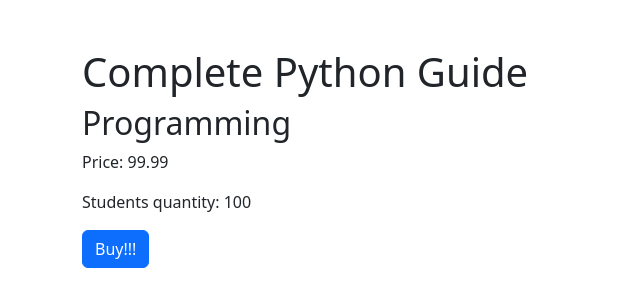
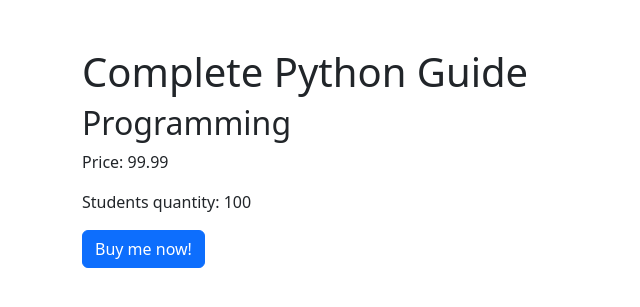
Before and after one commit to emilsh/courses-django-app, a Django app: page /shop/1 in a window 1280 px wide. Shown: the part 56-363 px from the top of the page, without its empty margins (0-640 px from the left). Run offline with Django 4.2, Linux system fonts and the light colour scheme; data comes from the database, SQL or seed files in the repository.

Commit message:
Changed Buy button again

```diff
--- a/templates/shop/single_course.html
+++ b/templates/shop/single_course.html
@@ -6,5 +6,5 @@
 <h2>{{ course.category }}</h2>
 <p>Price: {{ course.price }}</p>
 <p>Students quantity: {{ course.students_qty }}</p>
-<button class="btn btn-primary">Buy!!!</button>
+<button class="btn btn-primary">Buy me now!</button>
 {% endblock content %}
```
